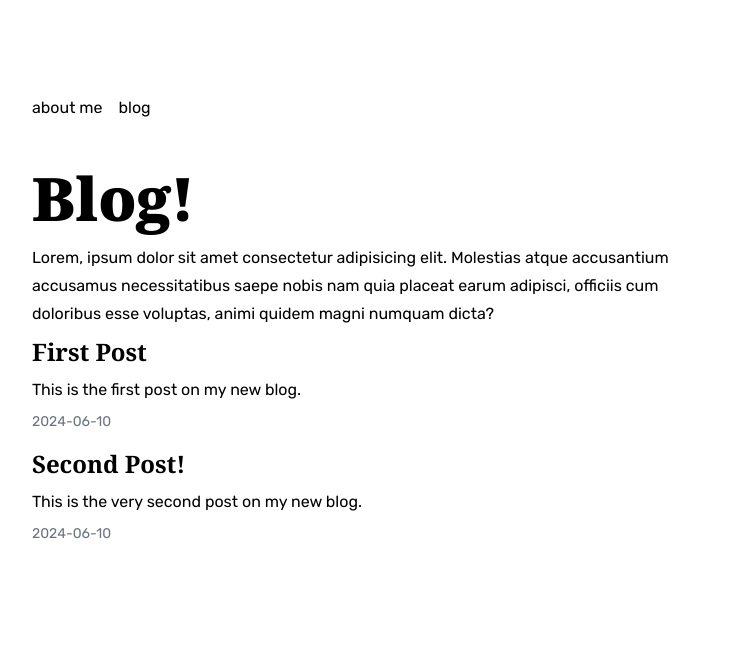
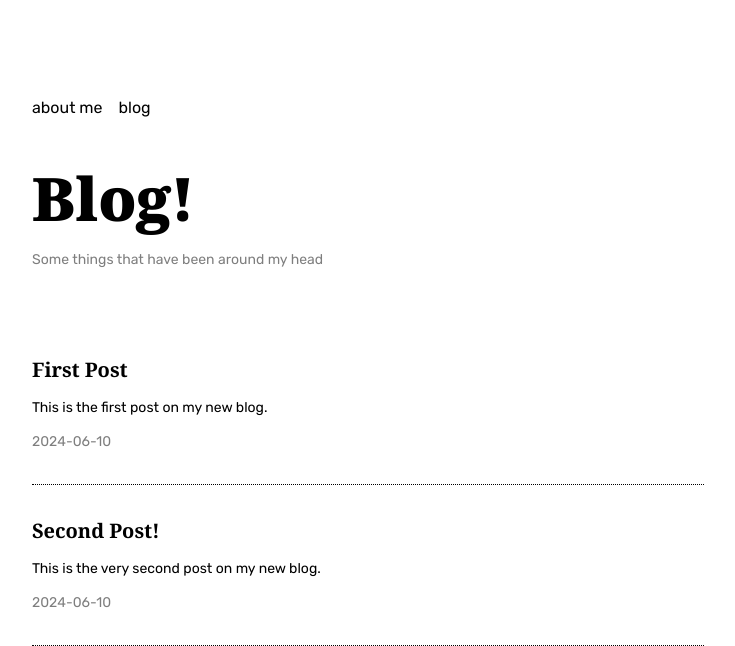
Before and after one commit to migpalg/webpage, a Next.js app: page /blog in a window 1280 px wide. Shown: the top 646 px of the page, without its empty margins (272-1007 px from the left). Built offline with nearby package versions, Linux system fonts and the light colour scheme.

Commit message:
feat: added blog codeblock

```diff
--- a/package.json
+++ b/package.json
@@ -18,6 +18,7 @@
     "next": "15.3.2",
     "react": "^19.0.0",
     "react-dom": "^19.0.0",
+    "react-syntax-highlighter": "^15.6.1",
     "remark-frontmatter": "^5.0.0",
     "remark-mdx-frontmatter": "^5.1.0"
   },
@@ -27,6 +28,7 @@
     "@types/node": "^20",
     "@types/react": "^19",
     "@types/react-dom": "^19",
+    "@types/react-syntax-highlighter": "^15.5.13",
     "tailwindcss": "^4",
     "typescript": "^5"
   },
--- a/src/app/blog/page.tsx
+++ b/src/app/blog/page.tsx
@@ -1,4 +1,5 @@
 import Link from "next/link";
+import { PostEntry } from "@/components/post-entry";
 import { getBlogPosts } from "./utils";
 
 export const metadata = {
@@ -11,22 +12,25 @@ export default async function Blog() {
 
   return (
     <div>
-      <h2 className="text-6xl font-black mb-4 font-serif">Blog!</h2>
-      <p className="text-base/7 mb-2 font-sans">
-        Lorem, ipsum dolor sit amet consectetur adipisicing elit. Molestias
-        atque accusantium accusamus necessitatibus saepe nobis nam quia placeat
-        earum adipisci, officiis cum doloribus esse voluptas, animi quidem magni
-        numquam dicta?
+      <h2 className="text-6xl font-black mb-4 font-serif decoration-solid">
+        Blog!
+      </h2>
+
+      <p className="text-sm/8 font-sans mb-2 opacity-50">
+        Some things that have been around my head
       </p>
-      {posts.map(({ slug, metadata }) => (
-        <div key={slug} className="mb-4">
-          <h3 className="text-2xl font-bold mb-2 font-serif">
-            <Link href={`/blog/${slug}`}>{metadata.title}</Link>
-          </h3>
-          <p className="text-base/7 mb-2 font-sans">{metadata.description}</p>
-          <p className="text-sm font-sans text-gray-500">{metadata.date}</p>
-        </div>
-      ))}
+
+      <div className="flex flex-col mt-12">
+        {posts.map(({ slug, metadata }) => (
+          <PostEntry
+            key={slug}
+            slug={slug}
+            title={metadata.title}
+            description={metadata.description}
+            date={metadata.date}
+          />
+        ))}
+      </div>
     </div>
   );
 }
--- a/src/app/layout.tsx
+++ b/src/app/layout.tsx
@@ -34,6 +34,8 @@ export default function RootLayout({
         className={clsx(
           "antialiased",
           "font-sans",
+          "dark:bg-zinc-950",
+          "dark:text-neutral-200",
           rubik.variable,
           notoSans.variable
         )}
--- a/src/app/page.tsx
+++ b/src/app/page.tsx
@@ -7,23 +7,8 @@ export default function Home() {
   return (
     <main>
       <h1 className="text-6xl font-black mb-4 font-serif">About me</h1>
-      <p className="text-base/7 mb-2 font-sans">
-        Hello! I'm Miguel, a <b>Senior Software Engineer</b> Lorem, ipsum dolor
-        sit amet consectetur adipisicing elit. Saepe laboriosam atque libero
-        impedit est, odit voluptate laborum quod culpa, voluptates doloribus
-        iste dolorem quas iusto corrupti ratione, laudantium tempore
-        perferendis!
-      </p>
-      <p className="text-base/7 mb-2 font-sans">
-        Lorem, ipsum dolor sit amet consectetur adipisicing elit. Maxime minima
-        laudantium ullam facilis reiciendis molestias natus. Suscipit hic,
-        consequuntur beatae quis culpa numquam, aliquam excepturi aperiam magnam
-        ex soluta iste?
-      </p>
-      <p className="text-base/7 mb-2 font-sans">
-        Lorem ipsum dolor sit, amet consectetur adipisicing elit. Fuga libero
-        cumque voluptatum odio voluptatibus minus harum quas, impedit molestias
-        ullam quis natus velit blanditiis eligendi incidunt facere nostrum a ea?
+      <p className="text-base/8 font-sans mb-2">
+        hello! I&apos;m a software engineer who likes to build usable things.
       </p>
     </main>
   );
--- /dev/null
+++ b/src/components/post-entry.tsx
@@ -0,0 +1,32 @@
+import clsx from "clsx";
+import Link from "next/link";
+
+export type PostEntryProps = {
+  title: string;
+  slug: string;
+  description: string;
+  date: string;
+};
+
+export const PostEntry = ({
+  slug,
+  title,
+  description,
+  date,
+}: PostEntryProps) => (
+  <div
+    key={slug}
+    className={clsx(
+      "dark:border-zinc-100/30",
+      "border-b",
+      "border-dotted",
+      "py-8"
+    )}
+  >
+    <h3 className={clsx("text-xl", "font-bold", "mb-2", "font-serif")}>
+      <Link href={`/blog/${slug}`}>{title}</Link>
+    </h3>
+    <p className={clsx("text-sm/8", "mb-2", "font-sans")}>{description}</p>
+    <p className={clsx("text-sm", "font-sans", "opacity-50")}>{date}</p>
+  </div>
+);
--- a/src/mdx-components.tsx
+++ b/src/mdx-components.tsx
@@ -1,7 +1,37 @@
 import type { MDXComponents } from "mdx/types";
+import { Prism as Highlighter } from "react-syntax-highlighter";
+import { oneDark } from "react-syntax-highlighter/dist/esm/styles/prism";
 
 export function useMDXComponents(components: MDXComponents): MDXComponents {
   return {
     ...components,
+    h2: ({ children }) => {
+      return <h2 className="text-2xl">{children}</h2>;
+    },
+    code: ({ children, className, ...props }) => {
+      const match = /language-(\w+)/.exec(className || "");
+
+      return (
+        <div className="dark:bg-zinc-900 rounded-2xl text-sm py-4 px-6 my-4">
+          <Highlighter
+            language={match?.[1]}
+            PreTag="div"
+            customStyle={{
+              backgroundColor: "transparent",
+              fontFamily: "inherit",
+              margin: 0,
+              padding: 0,
+            }}
+            codeTagProps={{
+              style: { backgroundColor: "transparent", fontFamily: "inherit" },
+            }}
+            style={oneDark}
+            {...props}
+          >
+            {children}
+          </Highlighter>
+        </div>
+      );
+    },
   };
 }
```
Also changed, not shown: src/content/first-post.mdx (+5 -0 lines), 1 other file (tests, documents, lock files or other folders).
